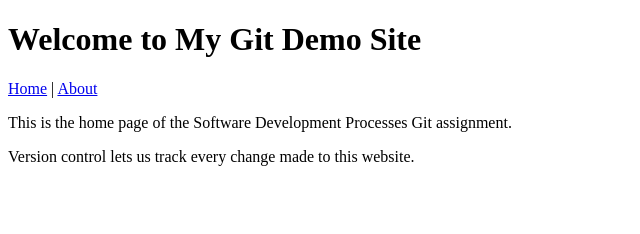
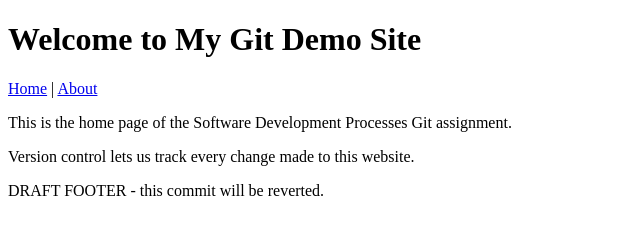
Before and after one commit to vaibhav-barman/sdp-sga2-git-workflow, a plain HTML site: page index.html in a window 1280 px wide. Shown: the whole page, without its empty margins (0-640 px from the left). Drawn offline with Linux system fonts and the light colour scheme.

Commit message:
Add draft footer note (will be reverted)

```diff
--- a/index.html
+++ b/index.html
@@ -13,5 +13,6 @@
   </nav>
   <p>This is the home page of the Software Development Processes Git assignment.</p>
   <p>Version control lets us track every change made to this website.</p>
+  <p>DRAFT FOOTER - this commit will be reverted.</p>
 </body>
 </html>
```
